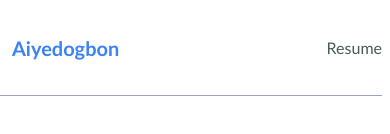
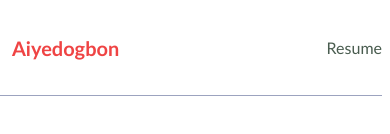
Before and after one commit to ayanfeOlugbeja/portfolio, a React (Create React App) app: page / in a window 390 px wide. Shown: the top 134 px of the page. Built offline with nearby package versions, Linux system fonts and the light colour scheme.

Commit message:
Update Navbar.js

```diff
--- a/src/components/Navbar.js
+++ b/src/components/Navbar.js
@@ -67,12 +67,12 @@ const Navbar = () => {
           </div>
         )}
         {!isHomePage ? (
-          <div className='block sm:hidden text-xl font-semibold ml-3 text-red-500'>
-            <Link to='/'>Aiyedogbon</Link>
+          <div className='block sm:hidden text-xl font-semibold ml-3'>
+            <Link to='/' style={{ color: '#3b82f6' }}>Aiyedogbon</Link>
           </div>
         ) : (
-          <div className='block sm:hidden text-xl font-semibold ml-3'>
-            <Link to='/' style={{ color: '#3b82f6' }}>
+          <div className='block sm:hidden text-xl font-semibold ml-3 text-red-500'>
+            <Link to='/'>
               Aiyedogbon
             </Link>
           </div>
```
